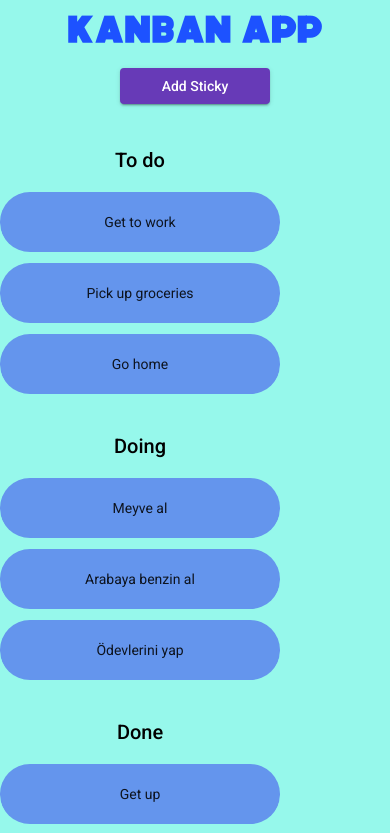
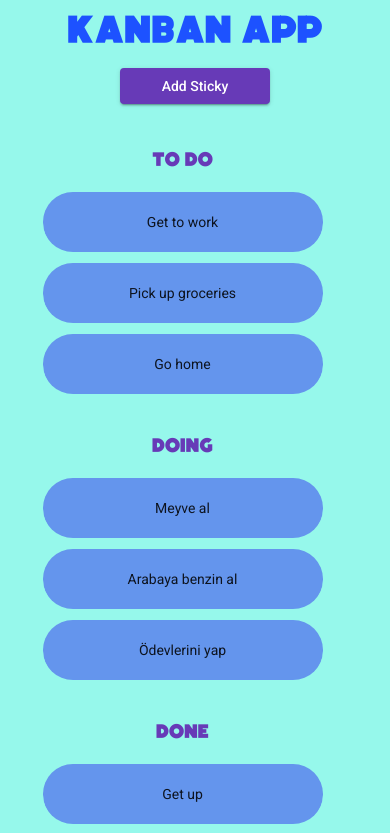
Before and after one commit to asimkaya/KanbanApp, an Angular app: page / in a window 390 px wide. Shown: the top 833 px of the page. Built offline with nearby package versions, Linux system fonts and the light colour scheme.

Commit message:
responsice style code added

```diff
--- a/src/app/kanban/kanban.component.html
+++ b/src/app/kanban/kanban.component.html
@@ -2,7 +2,7 @@
     <button mat-raised-button color="primary" (click)="AddSticky()">Add Sticky</button>
 </div>
 <main>
-    <div cdkDropListGroup>
+    <div cdkDropListGroup style="margin-left: auto; margin-right: auto;">
         <div class="example-container">
             <h2>To do</h2>
 
--- a/src/app/kanban/kanban.component.scss
+++ b/src/app/kanban/kanban.component.scss
@@ -7,6 +7,10 @@
     }
 }
 main {
+    h2 {
+        font-family: "BoldFinger";
+        color: rgb(103 58 183);
+    }
     display: flex;
     justify-content: center;
     margin-top: 2.5rem;
--- a/src/index.html
+++ b/src/index.html
@@ -1,5 +1,7 @@
+<!--ASIM EMRE KAYA @asim.exe-->
 <!doctype html>
 <html lang="en">
+
 <head>
   <meta charset="utf-8">
   <title>KanbanApp</title>
@@ -10,7 +12,9 @@
   <link href="https://fonts.googleapis.com/css2?family=Roboto:wght@300;400;500&display=swap" rel="stylesheet">
   <link href="https://fonts.googleapis.com/icon?family=Material+Icons" rel="stylesheet">
 </head>
+
 <body class="mat-typography">
   <app-root></app-root>
 </body>
+
 </html>
--- a/src/styles.scss
+++ b/src/styles.scss
@@ -14,7 +14,7 @@ body {
     font-family: Roboto, "Helvetica Neue", sans-serif;
 }
 @media only screen and (max-width: 800px) {
-    body {
-        display: flex;
+    main {
+        text-align: center;
     }
 }
```
